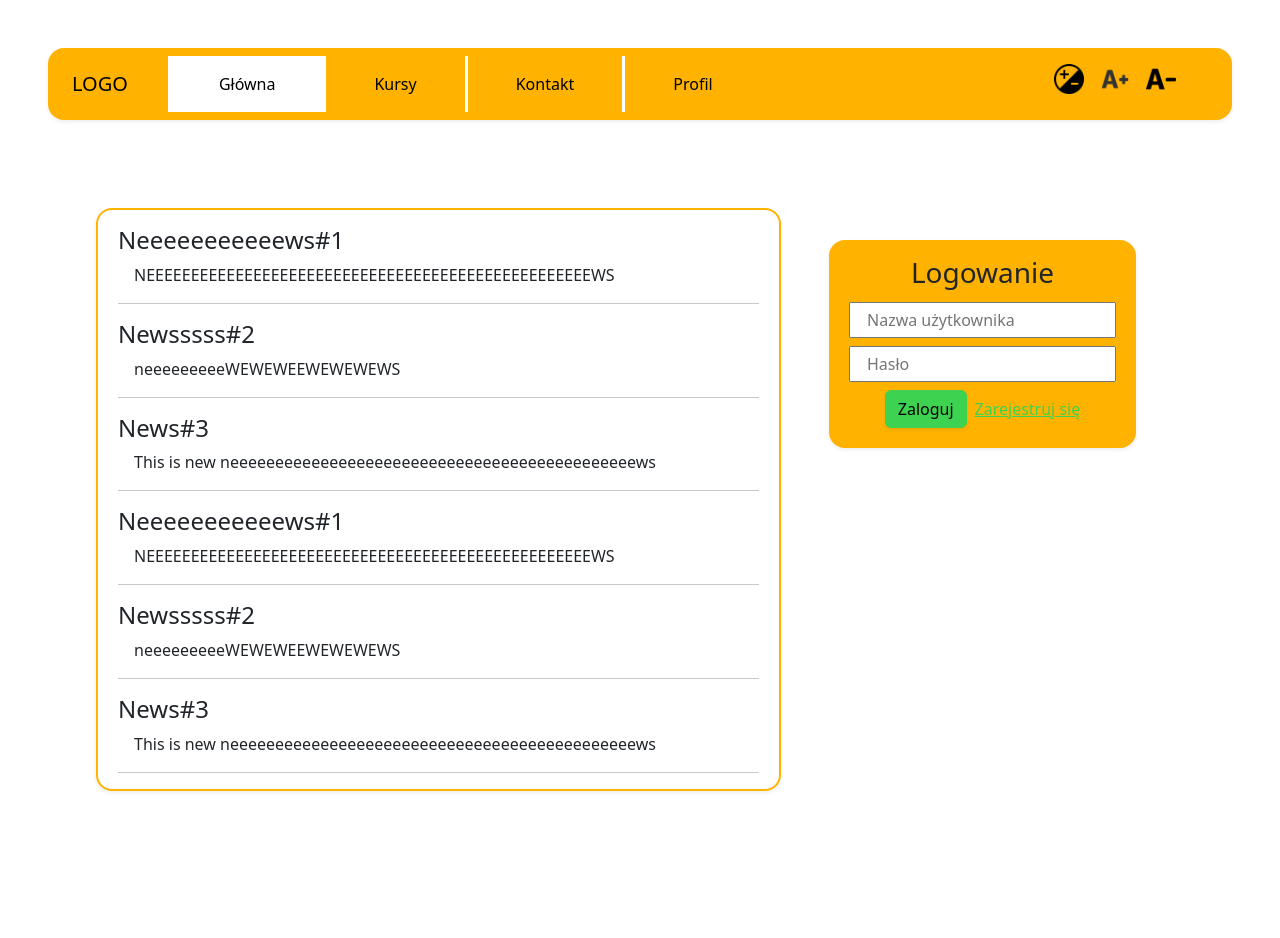
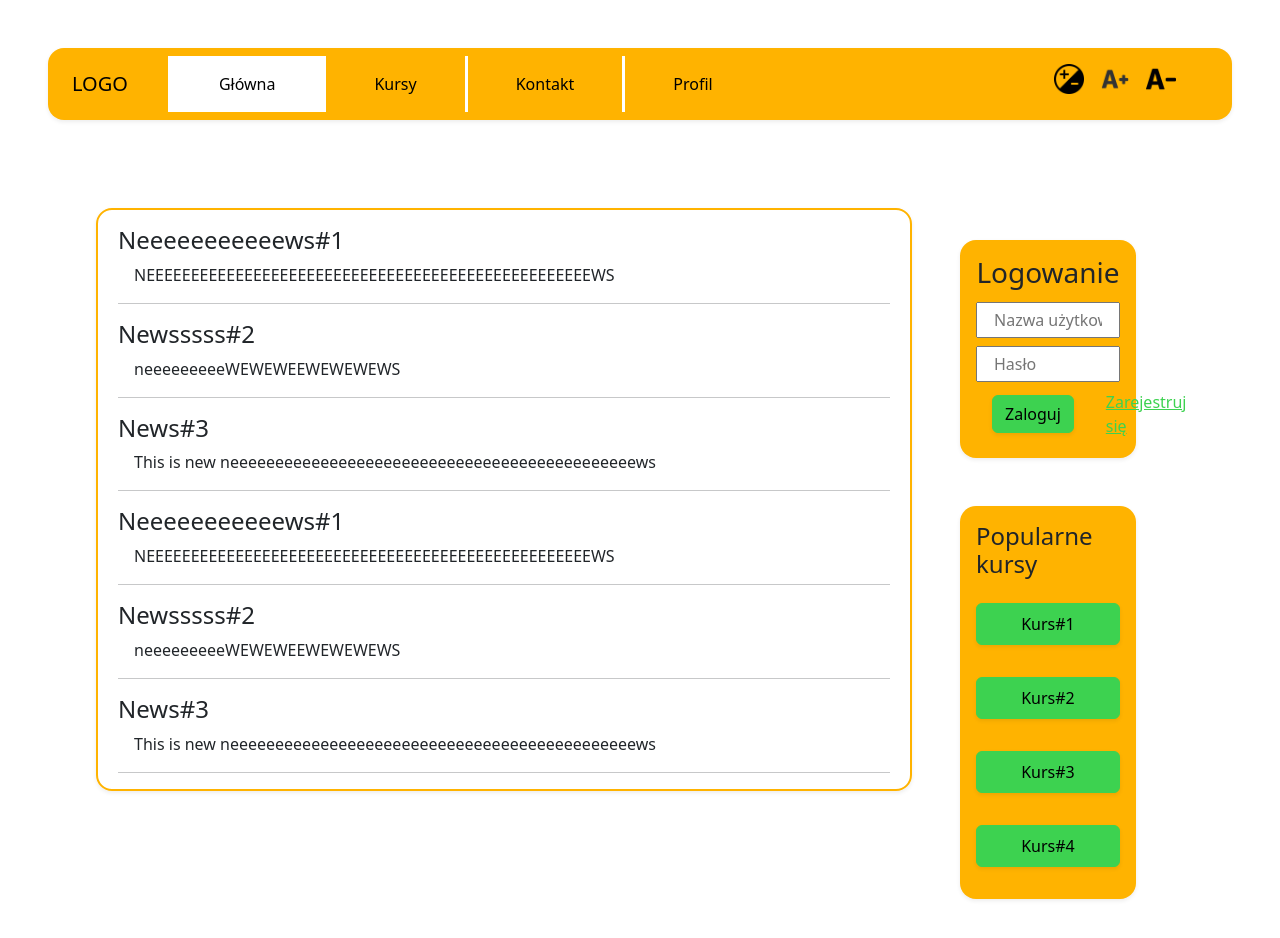
Before and after one commit to JZachwatowicz/EduApp, a React (Create React App) app in the folder frontend/: page / in a window 1280 px wide. Shown: the top 938 px of the page. Before the commit the page ends 879 px from the top, so only its background shows below. Built offline with nearby package versions, Linux system fonts and the light colour scheme.

Commit message:
Wgląda ok :*

```diff
--- a/frontend/src/components/Login.jsx
+++ b/frontend/src/components/Login.jsx
@@ -24,14 +24,15 @@ const Login = () => {
 
     return(
         <>
-            <div class="m-5 bg-primary rounded-4 d-flex shadow-sm d-flex d-inline-flex p-3 shadow-sm">
-                <form onSubmit={handleSubmit} class="d-flex flex-column align-items-center">
+            <div class="m-5 bg-primary rounded-4 d-flex shadow-sm p-3 justify-content-center">
+                <form onSubmit={handleSubmit} class="d-flex flex-column align-items-center w-100">
                     <h3>Logowanie</h3>
-                    <input class="m-1 p-1 px-3" type="text" placeholder="Nazwa użytkownika" onChange={handleLogin}/>
-                    <input class="m-1 p-1 px-3" type="password" placeholder="Hasło" onChange={handlePassword}/>
-                    <span class="d-flex justify-content-between align-items-center">
-                        <button className="m-1 btn btn-trinary shadow-sm" type="submit">Zaloguj</button>
-                        <Link class="m-1 text-trinary" to="/Rejestracja">Zarejestruj się</Link>
+                    <input class="m-1 p-1 px-3 w-100" type="text" placeholder="Nazwa użytkownika" onChange={handleLogin}/>
+                    <input class="m-1 p-1 px-3 w-100" type="password" placeholder="Hasło" onChange={handlePassword}/>
+                    <span class="d-flex justify-content-evenly align-items-center w-100">
+                        <button className="m-1 mx-3 btn btn-trinary shadow-sm" type="submit">Zaloguj</button>
+
+                        <Link class="m-1 mx-3 text-trinary" to="/Rejestracja">Zarejestruj się</Link>
                     </span>
                 </form>
             </div>
--- a/frontend/src/pages/Home.jsx
+++ b/frontend/src/pages/Home.jsx
@@ -5,8 +5,11 @@ const Home = () => {
         [{title:"Neeeeeeeeeeews#1", message: "NEEEEEEEEEEEEEEEEEEEEEEEEEEEEEEEEEEEEEEEEEEEEEEEEEEWS"},
             {title: "Newsssss#2", message: "neeeeeeeeeWEWEWEEWEWEWEWS"},
             {title: "News#3", message: "This is new neeeeeeeeeeeeeeeeeeeeeeeeeeeeeeeeeeeeeeeeeeeeews"}]);
+    const [kursy, setKursy] = useState([{name:"Kurs#1", disc: "Opis kursu 1" }, {name:"Kurs#2", disc: "Opis kursu 2"}, {name: "Kurs#3",disc:"Opis kursu 3"}, {name:"Kurs#4",disc: "opis kursu 4"}]);
+
     return(
         <div className="d-flex d-row py-4 m-5 px-5 justify-content-between">
+            <div className="col-9">
             <div class=" container shadow-sm border border-2 border-primary rounded-4 my-3">
                 {news.map((n,index)=>(
                     <div className="m-2 my-3">
@@ -22,12 +25,17 @@ const Home = () => {
                         <hr/>
                     </div>
                 ))}
-
             </div>
-            <div className="">
+            </div>
+            <div className="col-3">
                 <Login/>
-
+                <div className="m-5 bg-primary rounded-4 d-flex shadow-sm d-flex p-3 shadow-sm flex-column align-items-center">
+                    <h4>Popularne kursy</h4>
+            {kursy.map( (kurs,index) => (
+                <button key={index} className="m-2 my-3 p-2 btn btn-trinary shadow-sm w-100" >{kurs.name}</button>
+            ))}
             </div>
+        </div>
         </div>
     )
 };
```
